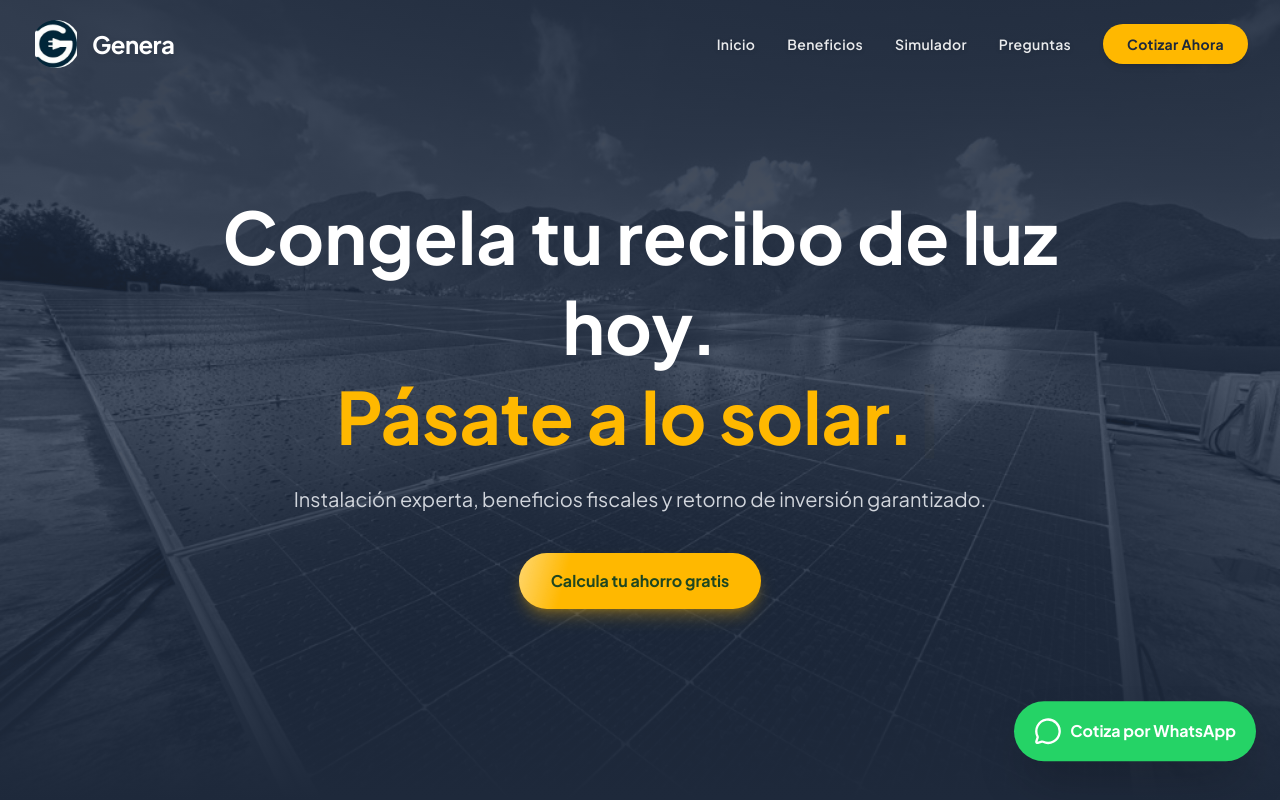
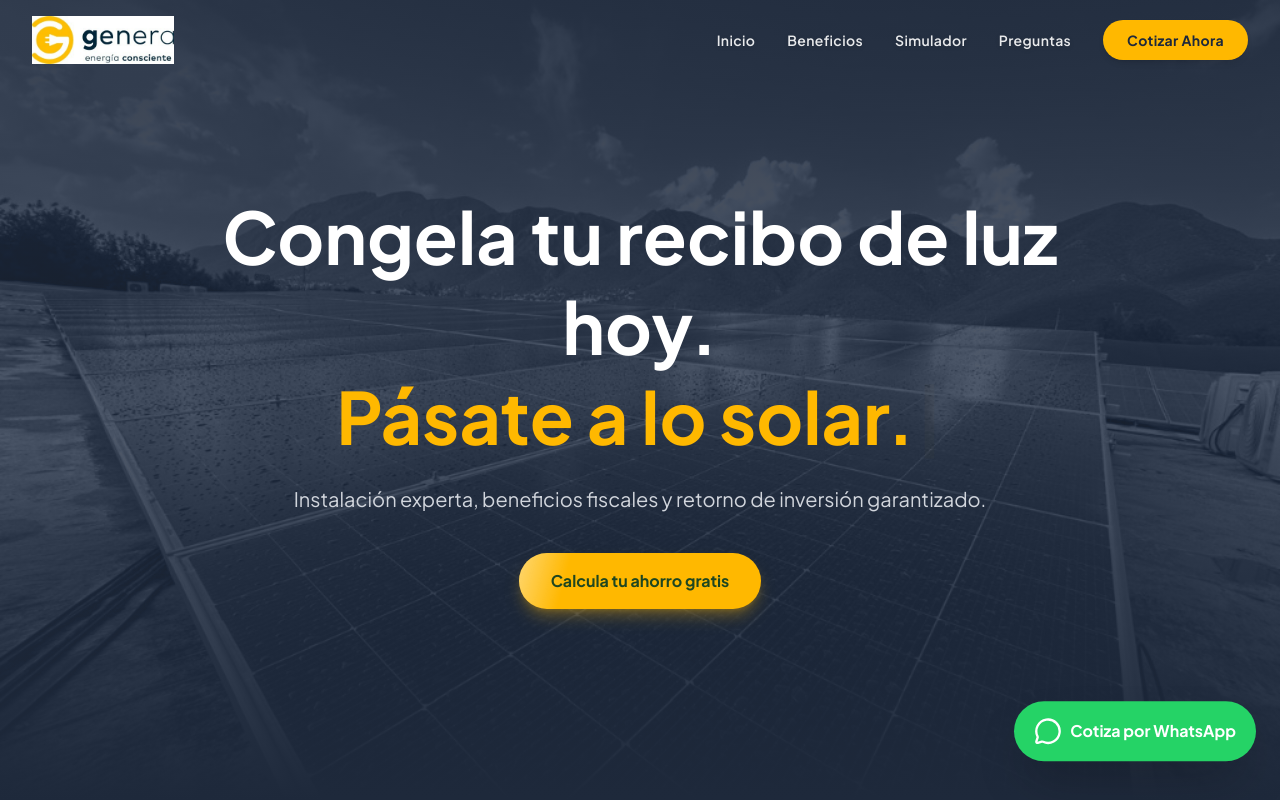
Before and after one commit to iramirezftg/genera-mexico, a Next.js app: page / in a window 1280 px wide. Shown: the top 800 px of the page. Built offline with nearby package versions, Linux system fonts and the light colour scheme.

Commit message:
feat: nuevo logo genera en header y footer + tipografía consistente

```diff
--- a/src/components/Footer.tsx
+++ b/src/components/Footer.tsx
@@ -1,4 +1,5 @@
 import React from 'react';
+import Image from 'next/image';
 
 export default function Footer() {
   return (
@@ -8,32 +9,42 @@ export default function Footer() {
 
           {/* Columna 1: Marca */}
           <div>
-            <h3 className="text-xl font-bold text-brand-green mb-4">Genera Solar</h3>
-            <p className="text-gray-500 pr-4 leading-relaxed">
+            <div className="relative h-10 w-40 mb-4">
+              <Image
+                src="/logo-genera.jpg"
+                alt="Genera — energía consciente"
+                fill
+                className="object-contain object-left"
+              />
+            </div>
+            <p className="text-gray-500 pr-4 leading-relaxed text-sm">
               Energía consciente para hogares y empresas que buscan ahorro, control y sostenibilidad real.
             </p>
           </div>
 
           {/* Columna 2: Navegación */}
           <div>
-            <h3 className="text-xl font-bold text-brand-green mb-4">Navegación</h3>
+            <h3 className="text-sm font-bold text-brand-dark uppercase tracking-widest mb-4">Navegación</h3>
             <ul className="space-y-3">
               <li>
-                <a href="#" className="text-gray-500 hover:text-brand-green transition-colors">Inicio</a>
+                <a href="#top" className="text-gray-500 hover:text-brand-green transition-colors text-sm">Inicio</a>
               </li>
               <li>
-                <a href="#simulador" className="text-gray-500 hover:text-brand-green transition-colors">Simulador</a>
+                <a href="#simulador" className="text-gray-500 hover:text-brand-green transition-colors text-sm">Simulador</a>
               </li>
               <li>
-                <a href="#contacto" className="text-gray-500 hover:text-brand-green transition-colors">Cotizar</a>
+                <a href="#contacto" className="text-gray-500 hover:text-brand-green transition-colors text-sm">Cotizar</a>
+              </li>
+              <li>
+                <a href="#faq" className="text-gray-500 hover:text-brand-green transition-colors text-sm">Preguntas frecuentes</a>
               </li>
             </ul>
           </div>
 
           {/* Columna 3: Contacto */}
           <div>
-            <h3 className="text-xl font-bold text-brand-green mb-4">Contacto</h3>
-            <ul className="space-y-3">
+            <h3 className="text-sm font-bold text-brand-dark uppercase tracking-widest mb-4">Contacto</h3>
+            <ul className="space-y-3 text-sm">
               <li className="text-gray-500">+52 81 1206 3766</li>
               <li>
                 <a href="mailto:hola@genera.mx" className="text-gray-500 hover:text-brand-green transition-colors">hola@genera.mx</a>
@@ -45,9 +56,17 @@ export default function Footer() {
         </div>
 
         {/* Copyright */}
-        <div className="border-t border-gray-100 pt-8 flex flex-col md:flex-row items-center justify-between">
-          <p className="text-gray-400 text-sm text-center w-full">
-            © {new Date().getFullYear()} Genera Solar. Todos los derechos reservados.
+        <div className="border-t border-gray-100 pt-8 flex flex-col md:flex-row items-center justify-between gap-4">
+          <div className="relative h-7 w-28">
+            <Image
+              src="/logo-genera.jpg"
+              alt="Genera"
+              fill
+              className="object-contain object-left opacity-50"
+            />
+          </div>
+          <p className="text-gray-400 text-xs text-center">
+            © {new Date().getFullYear()} Genera. Todos los derechos reservados.
           </p>
         </div>
       </div>
--- a/src/components/Header.tsx
+++ b/src/components/Header.tsx
@@ -26,27 +26,23 @@ export default function Header() {
   return (
     <header
       className={`fixed top-0 w-full z-50 transition-all duration-300 ${
-        isScrolled ? 'bg-white/90 backdrop-blur-md shadow-sm py-3' : 'bg-transparent py-5'
+        isScrolled ? 'bg-white/95 backdrop-blur-md shadow-sm py-2' : 'bg-transparent py-4'
       }`}
     >
       <div className="max-w-7xl mx-auto px-4 sm:px-6 lg:px-8">
         <div className="flex justify-between items-center">
 
           {/* Logo */}
-          <a href="#top" className="flex items-center gap-3">
-            <div className="relative w-10 h-10 md:w-12 md:h-12 overflow-hidden rounded-full">
+          <a href="#top" className="flex items-center">
+            <div className={`relative transition-all duration-300 ${isScrolled ? 'h-10 w-36' : 'h-12 w-44'}`}>
               <Image
-                src="/logo.jpg"
-                alt="Genera México Logo"
+                src="/logo-genera.jpg"
+                alt="Genera — energía consciente"
                 fill
-                className="object-contain"
+                className="object-contain object-left"
+                priority
               />
             </div>
-            <span className={`font-bold text-xl md:text-2xl tracking-tight transition-colors ${
-              isScrolled ? 'text-brand-dark' : 'text-white drop-shadow-md'
-            }`}>
-              Genera
-            </span>
           </a>
 
           {/* Desktop Nav */}
@@ -103,7 +99,7 @@ export default function Header() {
           <a
             href="#contacto"
             onClick={() => setIsMobileMenuOpen(false)}
-            className="bg-brand-green text-white px-4 py-3 rounded-xl font-bold text-center mt-2 shadow-sm"
+            className="bg-brand-amber text-brand-dark px-4 py-3 rounded-xl font-bold text-center mt-2 shadow-sm"
           >
             Cotizar Ahora
           </a>
```
Also changed, not shown: public/logo-genera.jpg.
